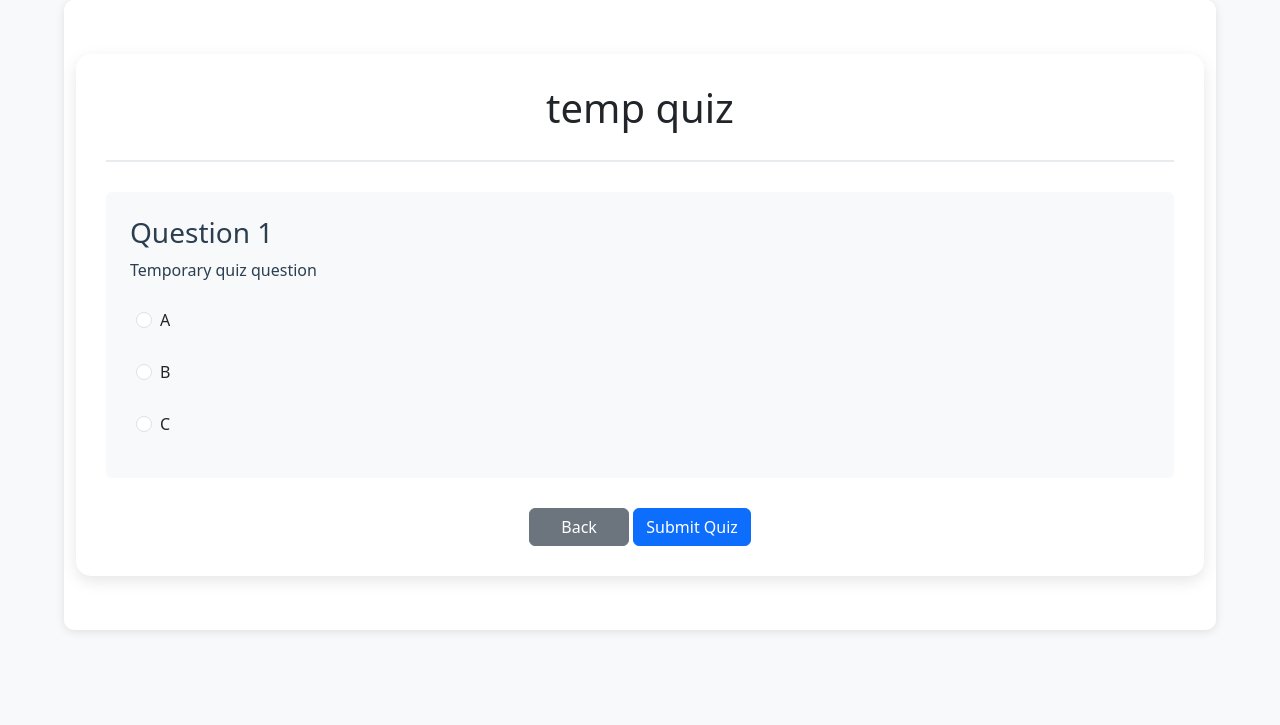
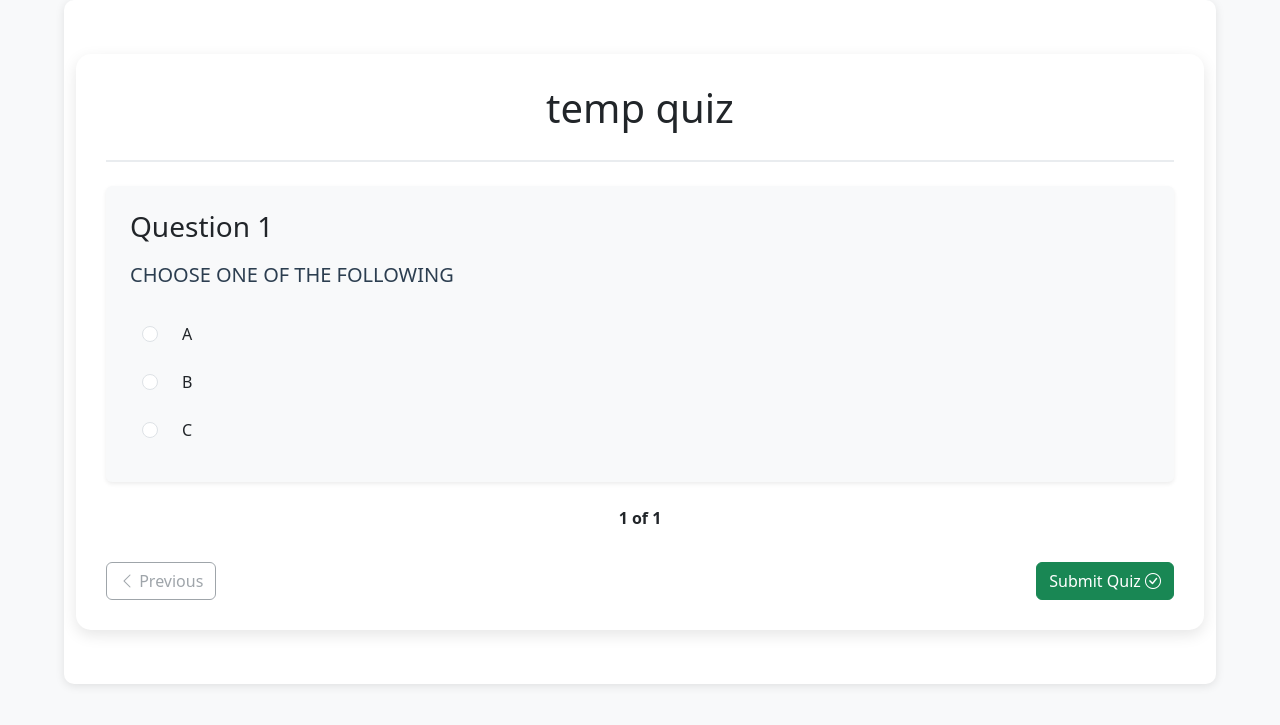
Before and after one commit to gabrielchuang/UI-project-laundry, a Flask app: page /quiz/sorting-temp2-quiz in a window 1280 px wide. Shown: the top 725 px of the page. Run offline with Flask 3, Linux system fonts and the light colour scheme.

Commit message:
aligning the formating for the quizzes

```diff
--- a/server.py
+++ b/server.py
@@ -49,29 +49,40 @@ def quiz_page(quiz_id):
     if 'parent_id' not in quiz:
         quiz['parent_id'] = 'mainpage'
 
+    # Always use single-question format
+    quiz['display_mode'] = 'single_question'
+
     if request.method == 'POST':
         score = 0
         user_answers = {}
-        total_questions = 0
 
-        # Handle both quiz structures
+        # Debug information
+        print("Form data received:", request.form)
+
         if 'questions' in quiz:
-            questions = quiz['questions']
-            total_questions = len(questions)
-            for i, question in enumerate(questions):
-                user_answer = request.form.get(f'q{i}')
+            for i, question in enumerate(quiz['questions']):
+                question_key = f'q{i}'
+                user_answer = request.form.get(question_key)
                 user_answers[i] = user_answer
+
+                print(f"Question {i + 1}: User answer: '{user_answer}', Correct answer: '{question['answer']}'")
+
                 if user_answer == question['answer']:
                     score += 1
         else:
-            # Single question format
-            total_questions = 1
+            # Handle single question format
             user_answer = request.form.get('q0')
             user_answers[0] = user_answer
-            if user_answer == quiz['answer']:
+            correct_answer = quiz.get('answer')
+
+            print(f"Single question: User answer: '{user_answer}', Correct answer: '{correct_answer}'")
+
+            if user_answer == correct_answer:
                 score = 1
 
-        # Generate feedback
+        # Calculate total questions for percentage
+        total_questions = len(quiz.get('questions', [1]))  # Default to 1 for single question
+
         percentage = (score / total_questions) * 100
         if percentage == 100:
             feedback = "Perfect score! You've mastered this topic."
@@ -86,6 +97,7 @@ def quiz_page(quiz_id):
                                quiz=quiz,
                                score=score,
                                total=total_questions,
+                               percentage=percentage,
                                user_answers=user_answers,
                                feedback=feedback)
 
--- a/static/script.js
+++ b/static/script.js
@@ -21,91 +21,137 @@ function checkAnswers() {
 
     return true; // Allow form submission
 }
-function createSlide(slide, index) {
-    const activeClass = index === 0 ? 'active' : '';
-    let imageHtml = '';
 
-    // Handle images
-    if (slide.images && slide.images.length > 0) {
-        const img = slide.images[0];
-        if (typeof img === 'string') {
-            imageHtml = `
-            <div class="col-md-6 text-center">
-              <img src="{{ url_for('static', filename='imgs/') }}${img}"
-                   alt="${slide.title}"
-                   class="rounded sorting--bg-image">
-            </div>`;
-        } else {
-            imageHtml = `
-            <div class="col-md-6 text-center">
-              <img src="{{ url_for('static', filename='') }}${img.src}"
-                   alt="${img.alt || slide.title}"
-                   class="rounded sorting--bg-image">
-            </div>`;
+$(document).ready(function () {
+    // Quiz page initialization
+    const quizId = window.location.pathname.split('/').pop();
+    const totalQuestions = parseInt($('#total-questions').text() || '0');
+    let currentQuestion = 0;
+
+    // If we're on a quiz page
+    if (totalQuestions > 0) {
+        // Initialize quiz
+        updateNavigation();
+
+        // Event handlers
+        $('#next-btn').click(goToNextQuestion);
+        $('#prev-btn').click(goToPreviousQuestion);
+    }
+
+    // Handle embedded quizzes in lesson pages
+    $('.embedded-quiz-form').each(function() {
+        const $form = $(this);
+        const $questions = $form.find('.question-container');
+        const totalEmbeddedQuestions = $questions.length;
+        let currentEmbeddedQuestion = 0;
+
+        // Set up navigation handlers for this embedded quiz
+        $form.find('.quiz-next-btn').click(function() {
+            if (validateEmbeddedQuestion($form, currentEmbeddedQuestion)) {
+                navigateEmbeddedQuestion($form, currentEmbeddedQuestion + 1);
+            }
+        });
+
+        $form.find('.quiz-prev-btn').click(function() {
+            navigateEmbeddedQuestion($form, currentEmbeddedQuestion - 1);
+        });
+
+        // Initialize navigation state
+        updateEmbeddedNavigation($form, currentEmbeddedQuestion, totalEmbeddedQuestions);
+
+        // Helper function to navigate between questions in embedded quiz
+        function navigateEmbeddedQuestion($form, index) {
+            // Validate index range
+            if (index < 0 || index >= totalEmbeddedQuestions) return;
+
+            // Hide current question
+            $form.find('.question-container.active').removeClass('active');
+
+            // Update current question
+            currentEmbeddedQuestion = index;
+
+            // Show new question
+            $form.find('.question-container').eq(currentEmbeddedQuestion).addClass('active');
+
+            // Update UI
+            updateEmbeddedNavigation($form, currentEmbeddedQuestion, totalEmbeddedQuestions);
+            $form.find('.current-quiz-question').text(currentEmbeddedQuestion + 1);
+        }
+
+        // Helper function to validate current question in embedded quiz
+        function validateEmbeddedQuestion($form, index) {
+            const $currentQuestion = $form.find('.question-container').eq(index);
+            const isAnswered = $currentQuestion.find('input[type="radio"]:checked').length > 0;
+            $currentQuestion.find('.validation-message').toggle(!isAnswered);
+            return isAnswered;
+        }
+
+        // Helper function to update navigation in embedded quiz
+        function updateEmbeddedNavigation($form, current, total) {
+            // Previous button state
+            $form.find('.quiz-prev-btn').prop('disabled', current === 0);
+
+            // Next/Submit buttons visibility
+            const isLastQuestion = current === total - 1;
+            $form.find('.quiz-next-btn').toggle(!isLastQuestion);
+            $form.find('.quiz-submit-btn').toggle(isLastQuestion);
+        }
+    });
+
+    function goToNextQuestion() {
+        if (validateCurrentQuestion()) {
+            navigateToQuestion(currentQuestion + 1);
         }
     }
 
-    // Handle quiz type
-    if (slide.type === "quiz") {
-        const options = slide.options.map(opt =>
-            `<div class="quiz-option" data-correct="${opt.correct}">${opt.text}</div>`
-        ).join('');
-
-        return `
-          <div class="slide ${activeClass}" id="slide${index + 1}">
-            <div class="row align-items-center my-4">
-              <div class="col-md-6">
-                <h2>${slide.title}</h2>
-                <p>${slide.description}</p>
-                <div class="quiz-options mt-3">${options}</div>
-                <div class="feedback mt-3"></div>
-              </div>
-              ${imageHtml}
-            </div>
-          </div>`;
+    function goToPreviousQuestion() {
+        navigateToQuestion(currentQuestion - 1);
     }
 
-    // Handle menu type (with children buttons)
-    if (slide.type === "menu" && slide.children) {
-        const buttons = slide.children.map(child => `
-          <div class="col-md-4 mb-3">
-            <button class="btn sort-btn w-100"
-                onclick="location.href='{{ url_for('dynamic_lesson', lesson_id=child.id) }}'">
-                    {{ child.title }}
-                </button>
-          </div>
-        `).join('');
+    function navigateToQuestion(index) {
+        // Validate index range
+        if (index < 0 || index >= totalQuestions) return;
 
-        return `
-          <div class="slide ${activeClass}" id="slide${index + 1}">
-            <div class="row align-items-center my-4">
-              <div class="col-md-6">
-                <h2>${slide.title}</h2>
-                <p>${slide.description}</p>
-              </div>
-              ${imageHtml}
-            </div>
-            <div class="row g-3 my-4">
-              ${buttons}
-            </div>
-          </div>`;
+        // Hide current question
+        $(`#question-${currentQuestion}`).removeClass('active');
+
+        // Update current question
+        currentQuestion = index;
+
+        // Show new question with animation
+        $(`#question-${currentQuestion}`).addClass('active');
+
+        // Update UI
+        updateNavigation();
+        updateProgress();
+
+        // Smooth scroll to question
+        $('html, body').animate({
+            scrollTop: $(`#question-${currentQuestion}`).offset().top - 100
+        }, 300);
     }
 
-    // Default content type
-    return `
-        <div class="slide ${activeClass}" id="slide${index + 1}">
-          <div class="row align-items-center my-4">
-            <div class="col-md-6">
-              <h2>${slide.title}</h2>
-              <p>${slide.description}</p>
-            </div>
-            ${imageHtml}
-          </div>
-        </div>`;
-}
+    function validateCurrentQuestion() {
+        const isAnswered = $(`#question-${currentQuestion} input[type="radio"]:checked`).length > 0;
+        $(`#question-${currentQuestion} .validation-message`).toggle(!isAnswered);
+        return isAnswered;
+    }
 
-$(document).ready(function () {
-     // Animate progress circle on results page
+    function updateNavigation() {
+        // Previous button state
+        $('#prev-btn').prop('disabled', currentQuestion === 0);
+
+        // Next/Submit buttons visibility
+        const isLastQuestion = currentQuestion === totalQuestions - 1;
+        $('#next-btn').toggle(!isLastQuestion);
+        $('#submit-btn').toggle(isLastQuestion);
+    }
+
+    function updateProgress() {
+        $('#current-question').text(currentQuestion + 1);
+    }
+
+    // Animate progress circle on results page
     const $progressCircle = $('.progress-circle');
     if ($progressCircle.length) {
         const percentage = $progressCircle.data('percentage');
--- a/static/style.css
+++ b/static/style.css
@@ -80,9 +80,6 @@ body {
     border-radius: 12px;
   }
 
-
-<<<<<<< HEAD
-=======
   .option {
     cursor: pointer;
     padding: 10px;
@@ -109,11 +106,6 @@ body {
   }
 
 
-<<<<<<< HEAD
->>>>>>> b976616fd13836d65daca02cdf219db9b3b6b3cb
-=======
->>>>>>> 32edafacf6f4e902d83a8df402f68dca4c7e7870
->>>>>>> gervais/ft-lesson-setup
   /* lessons */
   /* green banner */
   .page-header {
@@ -592,3 +584,45 @@ button:disabled {
         height: 120px;
     }
 }
+
+.question-container {
+    display: none;
+}
+
+.question-container.active {
+    display: block;
+    animation: fadeIn 0.5s ease;
+}
+
+@keyframes fadeIn {
+    from {
+        opacity: 0;
+        transform: translateY(20px);
+    }
+    to {
+        opacity: 1;
+        transform: translateY(0);
+    }
+}
+
+.navigation-controls {
+    display: flex;
+    justify-content: space-between;
+    margin-top: 2rem;
+}
+
+.progress-indicator {
+    text-align: center;
+    margin: 1.5rem 0;
+    font-weight: bold;
+}
+
+.validation-message {
+    color: #dc3545;
+    margin-top: 1rem;
+    display: none;
+}
+.progress-circle {
+            width: 120px;
+            height: 120px;
+        }
--- a/templates/quiz.html
+++ b/templates/quiz.html
@@ -10,85 +10,65 @@
 <body class="quiz-page">
     <div class="container py-4">
         <div class="quiz-container">
-            <div class="quiz-header">
+            <div class="quiz-header text-center mb-4">
                 <h1>{{ quiz.title }}</h1>
-                {% if quiz.description %}
-                <p class="lead">{{ quiz.description }}</p>
-                {% endif %}
                 {% if quiz.img %}
-                <img src="{{ url_for('static', filename=quiz.img) }}" alt="Quiz image" class="img-fluid mb-3">
+                <img src="{{ url_for('static', filename=quiz.img) }}"
+                     alt="Quiz image" class="img-fluid my-3" style="max-height: 200px;">
                 {% endif %}
             </div>
 
             <form id="quiz-form" method="POST" action="{{ url_for('quiz_page', quiz_id=quiz.id) }}">
-                {% if quiz.questions %}
-                    {% for question in quiz.questions %}
-                    <div class="question-block mb-4 p-4 rounded question-card">
-                        <div class="question-text mb-3">
-                            <h3>Question {{ loop.index }}</h3>
-                            <p>{{ question.question }}</p>
-                        </div>
+                {% for question in quiz.questions %}
+                <div class="question-container {% if loop.first %}active{% endif %}"
+                     id="question-{{ loop.index0 }}">
+                    <div class="question-card p-4 mb-4 rounded shadow-sm">
+                        <h3 class="question-number mb-3">Question {{ loop.index }}</h3>
+                        <p class="question-text fs-5 mb-4">{{ question.question }}</p>
 
                         <div class="options-container">
                             {% for option in question.options %}
-                            <div class="form-check mb-2 option">
-                                <!-- Fixed: Simplified the ID structure -->
+                            <div class="form-check option py-2 px-3 mb-2 rounded">
                                 <input class="form-check-input" type="radio"
                                        name="q{{ loop.index0 }}"
                                        id="q{{ loop.index0 }}-opt{{ loop.index0 }}"
-                                       value="{{ option }}">
-                                <label class="form-check-label" for="q{{ loop.index0 }}-opt{{ loop.index0 }}">
+                                       value="{{ option }}" required>
+                                <label class="form-check-label w-100 ps-3"
+                                       for="q{{ loop.index0 }}-opt{{ loop.index0 }}">
                                     {{ option }}
                                 </label>
                             </div>
                             {% endfor %}
                         </div>
-                    </div>
-                    {% endfor %}
-                {% else %}
-                    <div class="question-block mb-4 p-4 rounded question-card">
-                        <div class="question-text mb-3">
-                            <h3>Question 1</h3>
-                            <p>{{ quiz.question }}</p>
-                        </div>
-
-                        <div class="options-container">
-                            {% for option in quiz.options %}
-                            <div class="form-check mb-2 option">
-                                <input class="form-check-input" type="radio"
-                                       name="q0"
-                                       id="q0-opt{{ loop.index0 }}"
-                                       value="{{ option }}">
-                                <label class="form-check-label" for="q0-opt{{ loop.index0 }}">
-                                    {{ option }}
-                                </label>
-                            </div>
-                            {% endfor %}
+                        <div class="validation-message mt-3">
+                            <i class="bi bi-exclamation-circle-fill"></i> Please select an answer
                         </div>
                     </div>
-                {% endif %}
+                </div>
+                {% endfor %}
 
-                <div class="quiz-actions">
-                    <button type="button" class="btn btn-secondary" onclick="history.back()">Back</button>
-                    <button type="submit" class="btn btn-primary">Submit Quiz</button>
+                <div class="progress-indicator">
+                    <span id="current-question">1</span> of <span id="total-questions">{{ quiz.questions|length }}</span>
+                </div>
+
+                <div class="navigation-controls">
+                    <button type="button" class="btn btn-outline-secondary" id="prev-btn" disabled>
+                        <i class="bi bi-chevron-left"></i> Previous
+                    </button>
+                    <button type="button" class="btn btn-primary" id="next-btn">
+                        Next <i class="bi bi-chevron-right"></i>
+                    </button>
+                    <button type="submit" class="btn btn-success" id="submit-btn" style="display:none;">
+                        Submit Quiz <i class="bi bi-check-circle"></i>
+                    </button>
                 </div>
             </form>
         </div>
     </div>
 
+    <!-- Bootstrap Icons -->
+    <link rel="stylesheet" href="https://cdn.jsdelivr.net/npm/bootstrap-icons@1.8.0/font/bootstrap-icons.css">
     <script src="https://code.jquery.com/jquery-3.7.1.min.js"></script>
     <script src="{{ url_for('static', filename='script.js') }}"></script>
-    <script>
-        // Define correctAnswers in the global scope
-        const correctAnswers = [
-            {% if quiz.questions %}
-                {% for question in quiz.questions %}
-                    "{{ question.answer }}",
-                {% endfor %}
-            {% else %}
-                "{{ quiz.answer }}",
-            {% endif %}
-        ];
-    </script>
 </body>
 </html>
```
Also changed, not shown: data/content.json (+11 -8 lines), data/quizzes.json (+11 -7 lines), templates/lesson2.html (+47 -24 lines), templates/quiz-result.html (+5 -18 lines).
